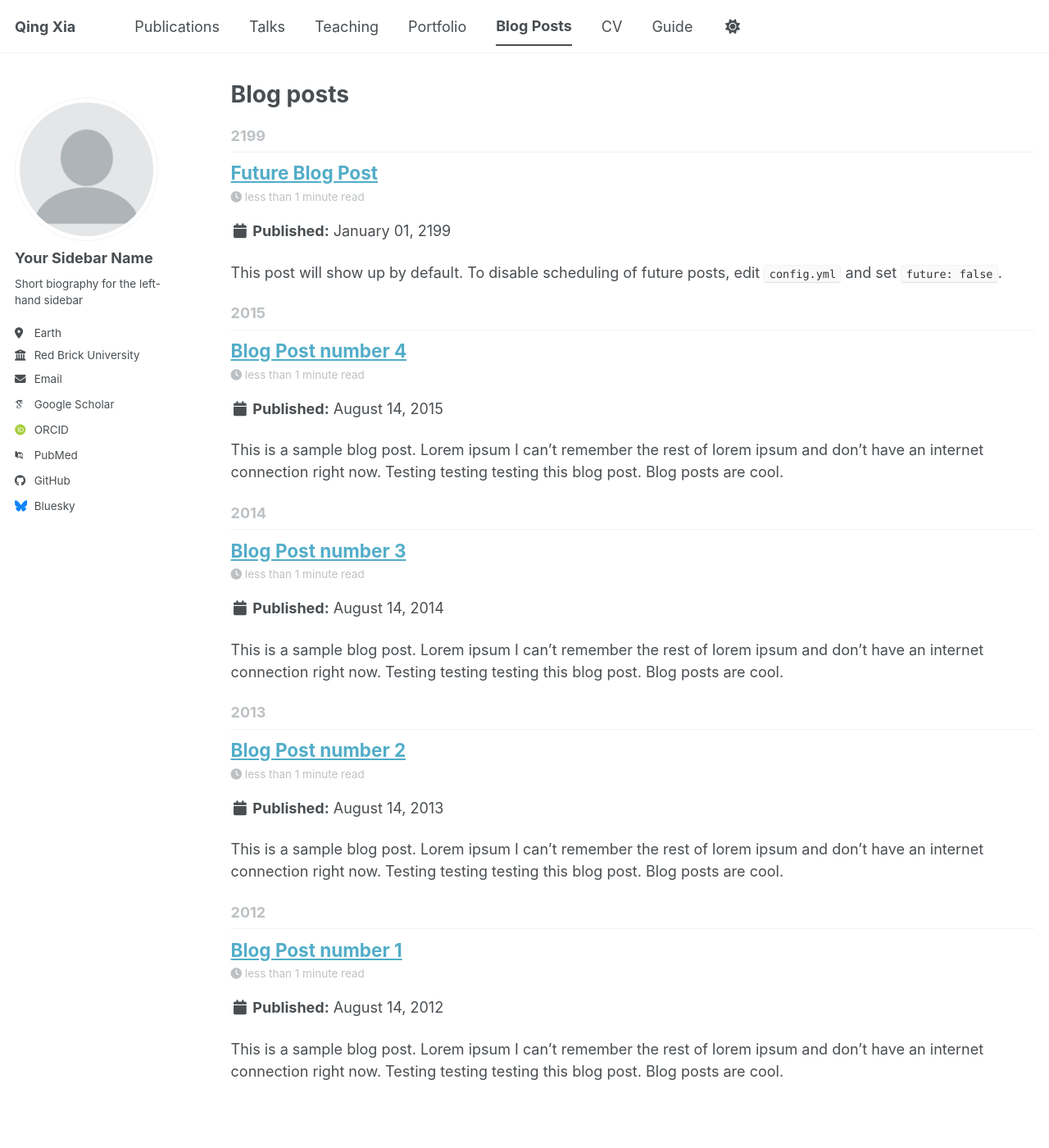
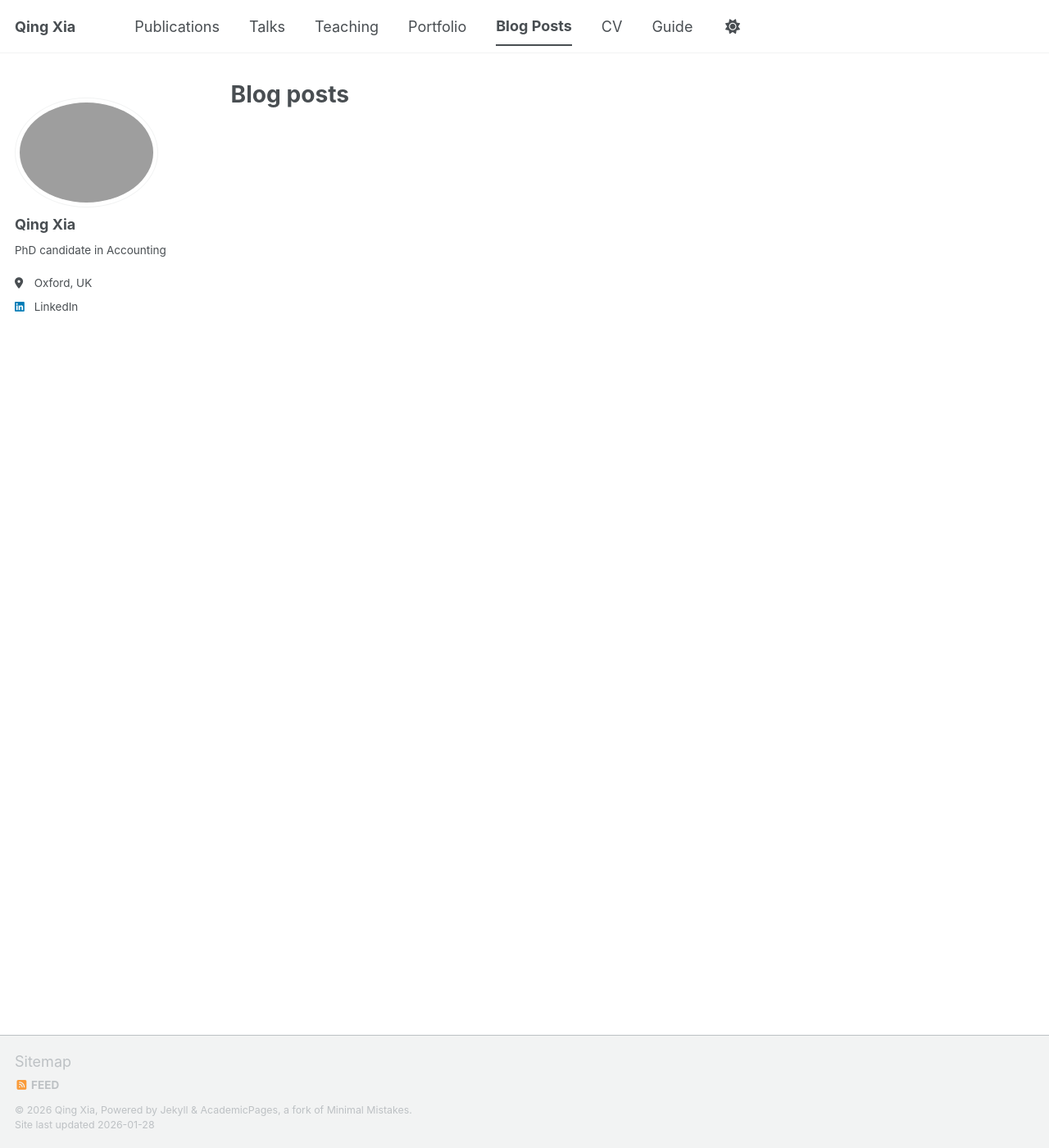
Before and after one commit to QingXia97/QingXia97.github.io, a Jekyll site: the page built from _pages/year-archive.html, in a window 1280 px wide and 1400 px high. Shown: the whole window at 82% size. Built offline with Jekyll 4.4.1, drawn with Linux system fonts in a browser that asks for light colours; some web fonts are replaced; a script bundle is joined from its source files by our own code; library files that are not in the unit come from our copies; some of the changed lines change nothing that is shown.

Commit message:
Update _config.yml

```diff
--- a/_config.yml
+++ b/_config.yml
@@ -3,101 +3,23 @@
 # This config file is meant for settings that affect your entire site, values
 # which you are expected to set up once and rarely need to edit after that.
 # For technical reasons, this file is *NOT* reloaded automatically when you use
-# `jekyll serve -l -H localhost`. If you change this file, please restart the
-# server process.
+# `jekyll serve`. If you change this file, please restart the server process.
 
-# Basic Site Settings
+# Site Settings
 locale                   : "en-UK"
-site_theme               : "default" # The available themes options are "default", "air", "sunrise", "mint", "dirt" and "contrast"
 title                    : "Qing Xia"
 title_separator          : "-"
 name                     : &name "Qing Xia"
-description              : &description "PhD candidate in Accounting at the University of Oxford"   # Update this with a general description of your site, this is the default if not overridden by a page
-url                      : https://QingXia97.github.io # The base hostname & protocol for your site e.g. "https://[your GitHub username].github.io",
-                                                           # or if you already have some other page hosted on Github then use "https://[your GitHub username].github.io/[Your Repo Name]"
+description              : &description "PhD candidate in Accounting at the University of Oxford"
+url                      : https://QingXia97.github.io # the base hostname & protocol for your site e.g. "https://mmistakes.github.io"
 baseurl                  : "" # the subpath of your site, e.g. "/blog"
-repository               : "academicpages/academicpages.github.io"
-
-# Site Author - The following control what appear as part of the author content on the side bar.
-#               If a field is blank the icon and link will not appear, otherwise it will be shown.
-#               Additional customization can be done by editing /_includes/author-profile.html
-author:
-  # Biographic information
-  avatar           : "profile.png"
-  name             : "Your Sidebar Name"
-  pronouns         : # example: "she/her"
-  bio              : "Short biography for the left-hand sidebar"
-  location         : "Earth"
-  employer         : "Red Brick University"
-  uri              : # URL
-  email            : "none@example.org"
-
-  # Academic websites
-  academia         : # URL
-  arxiv            : # URL - Update with the correct link to your profile
-  googlescholar    : "https://scholar.google.com/citations?user=PS_CX0AAAAAJ"
-  inspire-hep      : # URL
-  impactstory      : # URL
-  orcid            : "https://orcid.org/yourorcidurl"
-  semantic         : # URL
-  ssrn             : # URL
-  pubmed           : "https://www.ncbi.nlm.nih.gov/pubmed/?term=john+snow"
-  researchgate     : # URL
-  scopus           : # URL
-  zotero           : # URL
-
-
-  # Repositories and software development
-  bitbucket        : # Username - Update with your username on the site
-  codepen          : # Username
-  dribbble         : # Username
-  github           : "academicpages"
-  kaggle           : # Username
-  stackoverflow    : # User number or user number and name (i.e., use "1" or "1/jeff-atwood")
-
-  # Social media
-  artstation       : # Username
-  bluesky          : "bsky.app" # Replace this with you Bluesky username
-  facebook         : # Username
-  flickr           : # Username
-  foursquare       : # Username
-  goodreads        : # Username
-  google_plus      : # Username
-  keybase          : # Username
-  instagram        : # Username
-  lastfm           : # Username
-  linkedin         : # Username
-  mastodon         : # URL
-  medium           : # URL
-  pinterest        : # Username
-  soundcloud       : # Username
-  steam            : # Username
-  telegram         : # URL
-  tumblr           : # Username
-  twitter          : # Username for X / Twitter
-  vine             : # Username
-  weibo            : # Username
-  wikipedia        : # Username
-  xing             : # Username
-  youtube          : # Username
-  zhihu            : # Username
-
-# Publication Category - The following the list of publication categories and their headings
-publication_category:
-  books:
-    title: 'Books'
-  manuscripts:
-    title: 'Journal Articles'
-  conferences:
-    title: 'Conference Papers'
-
-# Site Settings
-teaser                   :  # filename of teaser fallback teaser image placed in /images/ for social media previews
+repository               : "QingXia97.github.io"
+teaser                   :  # filename of teaser fallback teaser image placed in /images/, .e.g. "500x300.png"
 breadcrumbs              : false # true, false (default)
 words_per_minute         : 160
 future                   : true
 read_more                : "disabled" # if enabled, adds "Read more" links to excerpts
-talkmap_link             : false      #change to true to add link to talkmap on talks page
+talkmap_link             : false #change to true to add link to talkmap on talks page
 comments:
   provider               : # false (default), "disqus", "discourse", "facebook", "google-plus", "staticman", "custom"
   disqus:
@@ -125,16 +47,13 @@
       options:
         format           : "iso8601" # "iso8601" (default), "timestamp-seconds", "timestamp-milliseconds"
 atom_feed:
-  hide                   : false     # change to true to hide the RSS feed in the footer
   path                   : # blank (default) uses feed.xml
-
 
 # SEO Related
 google_site_verification :
 bing_site_verification   :
 alexa_site_verification  :
 yandex_site_verification :
-
 
 # Social Sharing
 twitter:
@@ -143,8 +62,7 @@
   username               :
   app_id                 :
   publisher              :
-og_image                 :  # Social media default site image
-og_description           :  # Social media default site image description
+og_image                 :  # Open Graph/Twitter default site image
 # For specifying social profiles
 # - https://developers.google.com/structured-data/customize/social-profiles
 social:
@@ -155,9 +73,48 @@
 
 # Analytics
 analytics:
-  provider               :  "false" # false (default), "google", "google-universal", "google-analytics-4", "custom"
+  provider               :  "google-universal" # false (default), "google", "google-universal", "custom"
   google:
     tracking_id          :
+
+
+# Site Author
+author:
+  name             : "Qing Xia"
+  avatar           : "photo.jpg"
+  bio              : "PhD candidate in Accounting"
+  location         : "Oxford, UK"
+  employer         :
+  pubmed           :
+  googlescholar    :
+  email            :
+  researchgate     :
+  uri              :
+  bitbucket        :
+  codepen          :
+  dribbble         :
+  flickr           :
+  facebook         :
+  foursquare       :
+  github           :
+  google_plus      :
+  keybase          :
+  instagram        :
+  impactstory      :
+  lastfm           :
+  linkedin         : qingxiasummer
+  orcid            :
+  pinterest        :
+  soundcloud       :
+  stackoverflow    :
+  steam            :
+  tumblr           :
+  twitter          :
+  vine             :
+  weibo            :
+  xing             :
+  youtube          :
+  wikipedia        :
 
 
 # Reading Files
@@ -170,33 +127,37 @@
   - "*.sublime-workspace"
   - .asset-cache
   - .bundle
-  - .github
   - .jekyll-assets-cache
   - .sass-cache
+  - CHANGELOG
+  - Capfile
+  - Gemfile
+  - Gruntfile.js
+  - LICENSE
+  - README
+  - Rakefile
   - assets/js/_main.js
   - assets/js/plugins
   - assets/js/vendor
-  - CHANGELOG
-  - Capfile
   - config
-  - Dockerfile
-  - Gemfile
-  - Gruntfile.js
   - gulpfile.js
-  - LICENSE
-  - local
   - log
   - node_modules
-  - package.json*
-  - Rakefile
-  - README
+  - package.json
   - tmp
   - vendor
+  - _posts
 keep_files:
   - .git
   - .svn
 encoding: "utf-8"
 markdown_ext: "markdown,mkdown,mkdn,mkd,md"
+
+
+# Sitemap settings (exclude it)
+sitemap:
+  exclude:
+    - /sitemap.xml
 
 
 # Conversion
@@ -219,23 +180,23 @@
   enable_coderay: false
 
 
-# These settings control the types of collections used by the template
+# Collections
 collections:
   teaching:
     output: true
     permalink: /:collection/:path/
   publications:
-    output: true
+    output: false
     permalink: /:collection/:path/
   portfolio:
-    output: true
+    output: false
     permalink: /:collection/:path/
   talks:
-    output: true
+    output: false
     permalink: /:collection/:path/
 
 
-# These settings control how pages and collections are included in the site
+# Defaults
 defaults:
   # _posts
   - scope:
@@ -291,36 +252,32 @@
       author_profile: true
       share: true
 
-
 # Sass/SCSS
 sass:
   sass_dir: _sass
-  style: compressed # https://sass-lang.com/documentation/file.SASS_REFERENCE.html#output_style
+  style: compressed # http://sass-lang.com/documentation/file.SASS_REFERENCE.html#output_style
 
 
 # Outputting
 permalink: /:categories/:title/
 # paginate: 5 # amount of posts to show
 # paginate_path: /page:num/
-timezone: Etc/UTC # https://en.wikipedia.org/wiki/List_of_tz_database_time_zones
+timezone: GB # http://en.wikipedia.org/wiki/List_of_tz_database_time_zones
 
 
 # Plugins
 plugins:
-  - jekyll-feed
-  - jekyll-gist
   - jekyll-paginate
   - jekyll-sitemap
+  - jekyll-gist
+  - jekyll-feed
   - jekyll-redirect-from
-  - jemoji
-
-# Mimic GitHub Pages with --safe
+# mimic GitHub Pages with --safe
 whitelist:
-  - jekyll-feed
-  - jekyll-gist
   - jekyll-paginate
   - jekyll-sitemap
-  - jekyll-redirect-from
+  - jekyll-gist
+  - jekyll-feed
   - jemoji
 
 
@@ -354,7 +311,7 @@
 
 
 # HTML Compression
-# - https://jch.penibelst.de/
+# - http://jch.penibelst.de/
 compress_html:
   clippings: all
   ignore:
```
